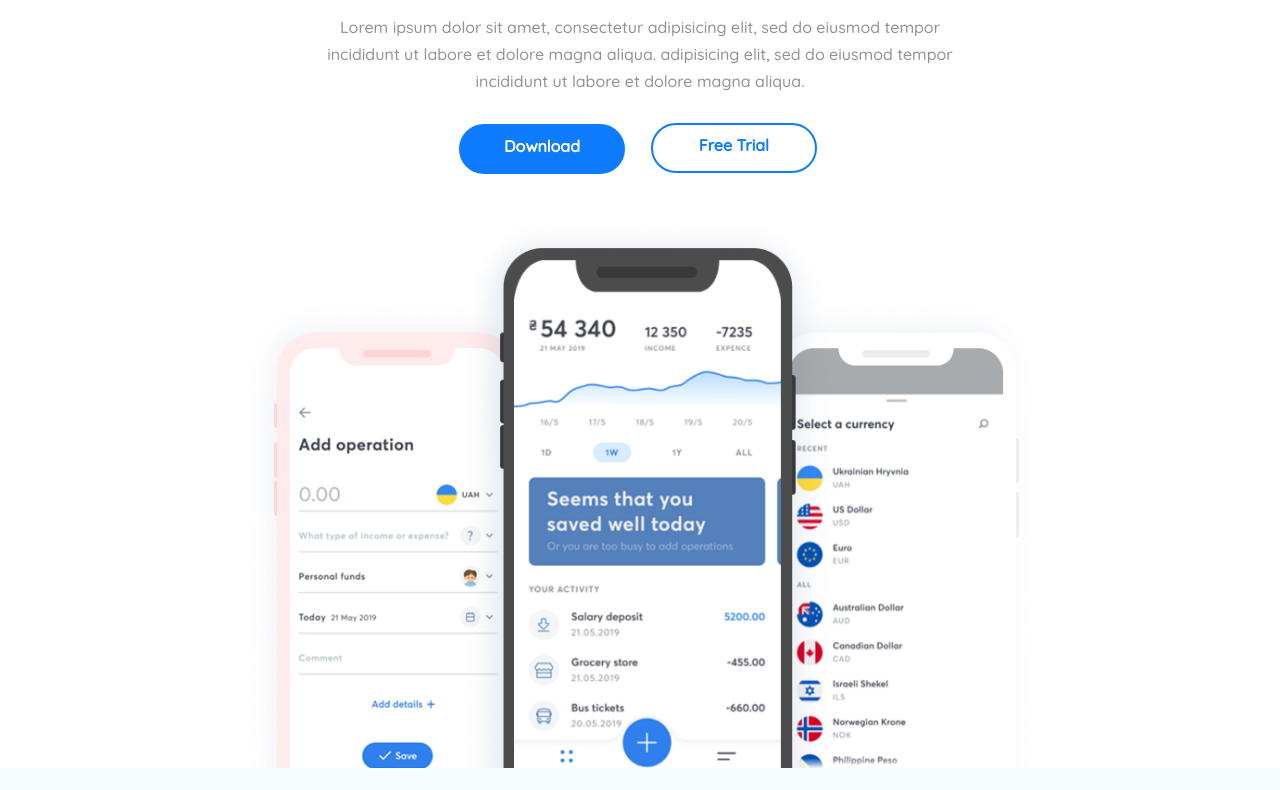
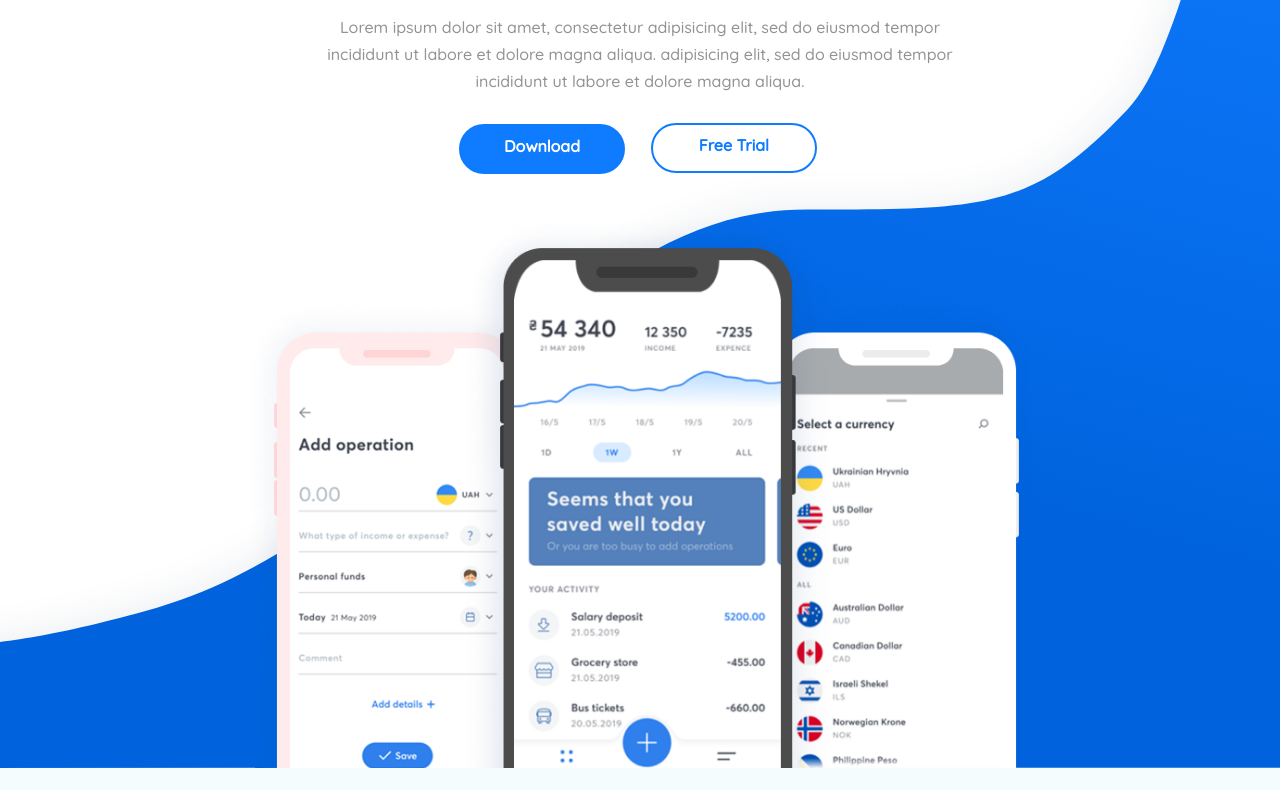
Before and after one commit to VeronikaFront/veronika-front-end-interstellar, a plain HTML site: page index.html in a window 1280 px wide. Shown: the part 261-1051 px from the top of the page. Drawn offline with Linux system fonts and the light colour scheme.

Commit message:
Добавила vector в header

```diff
--- a/css/main.css
+++ b/css/main.css
@@ -14,6 +14,9 @@
   flex-wrap: wrap;
   justify-content: center;
 
+  background: url(../vector.svg);
+  background-repeat: no-repeat;
+  background-position-x: center;
 }
 
 
```
